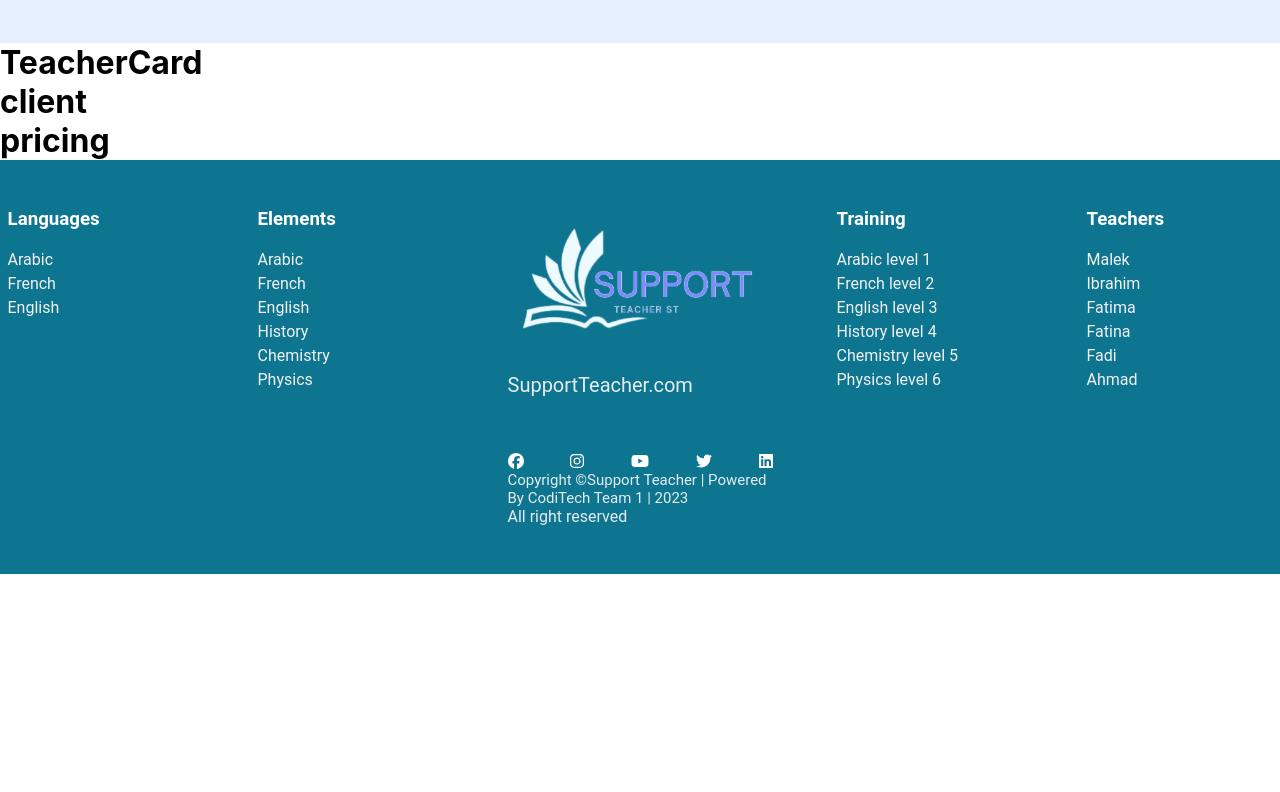
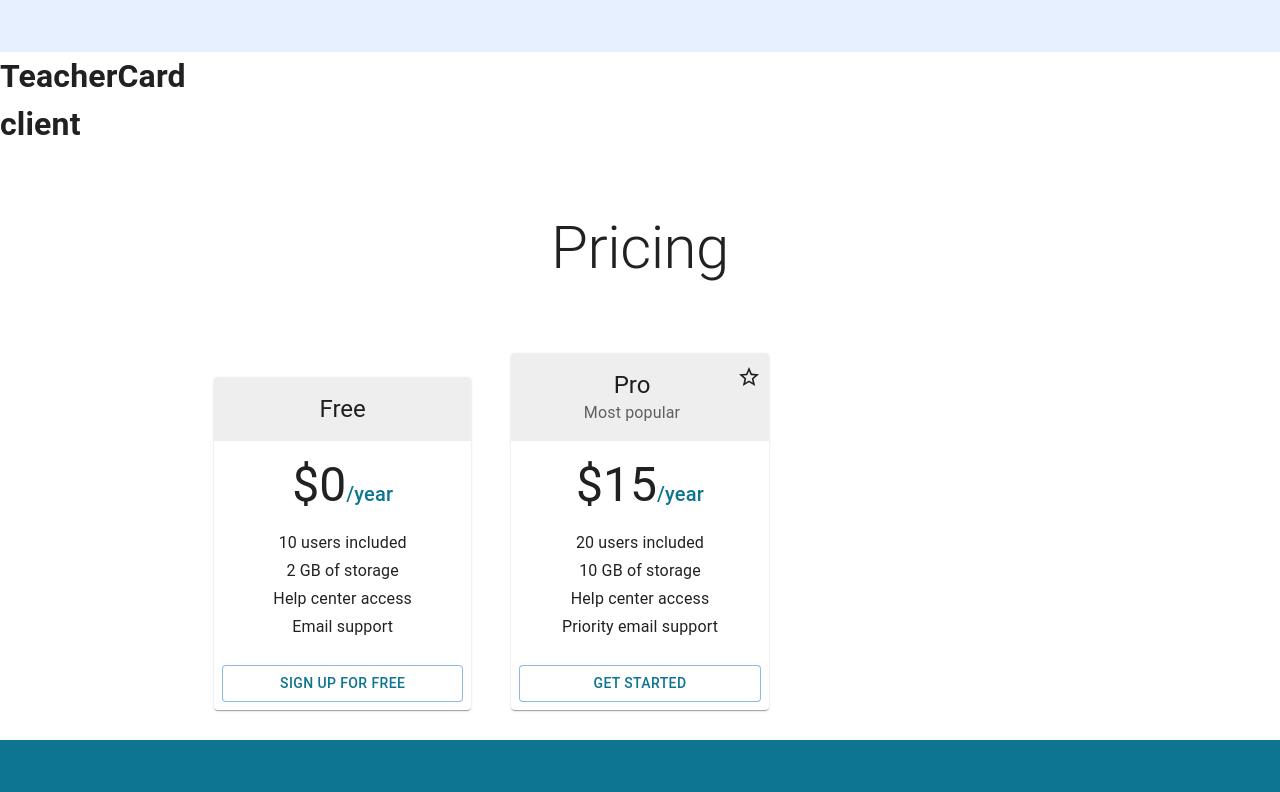
Before and after one commit to realclientproject/frontend, a React (Create React App) app: page / in a window 1280 px wide. Shown: the part 2080-2872 px from the top of the page. Before the commit the page ends 2654 px from the top, so only its background shows below. Built offline with nearby package versions, Linux system fonts and the light colour scheme; the HTML template or start-up script is replaced by a standard one.

Commit message:
Pricing-section done

```diff
--- a/src/components/pricing/pricing.jsx
+++ b/src/components/pricing/pricing.jsx
@@ -1,10 +1,150 @@
-import React from "react";
-function Pricing() {
+import * as React from "react";
+import AppBar from "@mui/material/AppBar";
+import Box from "@mui/material/Box";
+import Button from "@mui/material/Button";
+import Card from "@mui/material/Card";
+import CardActions from "@mui/material/CardActions";
+import CardContent from "@mui/material/CardContent";
+import CardHeader from "@mui/material/CardHeader";
+import CssBaseline from "@mui/material/CssBaseline";
+import Grid from "@mui/material/Grid";
+import StarIcon from "@mui/icons-material/StarBorder";
+import Toolbar from "@mui/material/Toolbar";
+import Typography from "@mui/material/Typography";
+import Link from "@mui/material/Link";
+import GlobalStyles from "@mui/material/GlobalStyles";
+import Container from "@mui/material/Container";
+
+const tiers = [
+  {
+    title: "Free",
+    price: "0",
+    description: [
+      "10 users included",
+      "2 GB of storage",
+      "Help center access",
+      "Email support",
+    ],
+    buttonText: "Sign up for free",
+    buttonVariant: "outlined",
+  },
+  {
+    title: "Pro",
+    subheader: "Most popular",
+    price: "15",
+    description: [
+      "20 users included",
+      "10 GB of storage",
+      "Help center access",
+      "Priority email support",
+    ],
+    buttonText: "Get started",
+    buttonVariant: "outlined",
+  },
+];
+
+function PricingContent() {
   return (
-    <div>
-      <h1>pricing</h1>
-    </div>
+    <React.Fragment>
+      <GlobalStyles
+        styles={{ ul: { margin: 0, padding: 0, listStyle: "none" } }}
+      />
+      <CssBaseline />
+
+      <Container
+        disableGutters
+        maxWidth="sm"
+        component="main"
+        sx={{ pt: 8, pb: 6 }}
+      >
+        <Typography
+          component="h1"
+          variant="h2"
+          align="center"
+          color="text.primary"
+          gutterBottom
+        >
+          Pricing
+        </Typography>
+      </Container>
+      {/* End hero unit */}
+      <Container maxWidth="md" component="main">
+        <Grid container spacing={5} alignItems="flex-end">
+          {tiers.map((tier) => (
+            // Enterprise card is full width at sm breakpoint
+            <Grid
+              item
+              key={tier.title}
+              xs={10}
+              md={4}
+              sx={{ margin: "0 0px 30px 0px" }}
+            >
+              <Card>
+                <CardHeader
+                  title={tier.title}
+                  subheader={tier.subheader}
+                  titleTypographyProps={{ align: "center" }}
+                  action={tier.title === "Pro" ? <StarIcon /> : null}
+                  subheaderTypographyProps={{
+                    align: "center",
+                  }}
+                  sx={{
+                    backgroundColor: (theme) =>
+                      theme.palette.mode === "light"
+                        ? theme.palette.grey[200]
+                        : theme.palette.grey[700],
+                  }}
+                />
+                <CardContent>
+                  <Box
+                    sx={{
+                      display: "flex",
+                      justifyContent: "center",
+                      alignItems: "baseline",
+                      mb: 2,
+                    }}
+                  >
+                    <Typography component="h2" variant="h3" color="text.info">
+                      ${tier.price}
+                    </Typography>
+                    <Typography variant="h6" color="#0D7590">
+                      /year
+                    </Typography>
+                  </Box>
+                  <ul>
+                    {tier.description.map((line) => (
+                      <Typography
+                        component="li"
+                        variant="subtitle1"
+                        align="center"
+                        key={line}
+                      >
+                        {line}
+                      </Typography>
+                    ))}
+                  </ul>
+                </CardContent>
+                <CardActions>
+                  <Button
+                    fullWidth
+                    variant={tier.buttonVariant}
+                    sx={{
+                      backgroundColor: "#fff",
+                      color: "#0D7590",
+                    }}
+                  >
+                    {tier.buttonText}
+                  </Button>
+                </CardActions>
+              </Card>
+            </Grid>
+          ))}
+        </Grid>
+      </Container>
+    </React.Fragment>
   );
 }
 
-export default Pricing;
+export default function Pricing() {
+  return <PricingContent />;
+}
```
